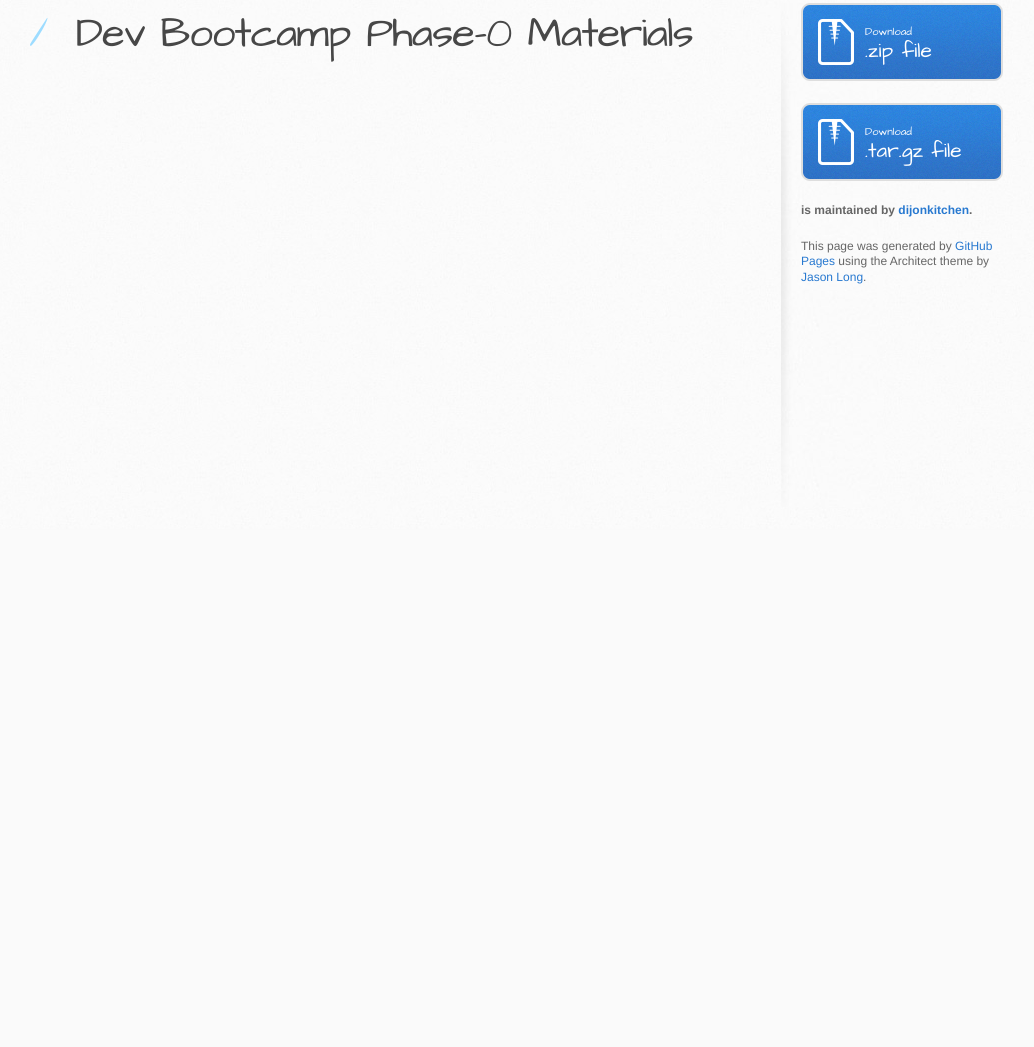
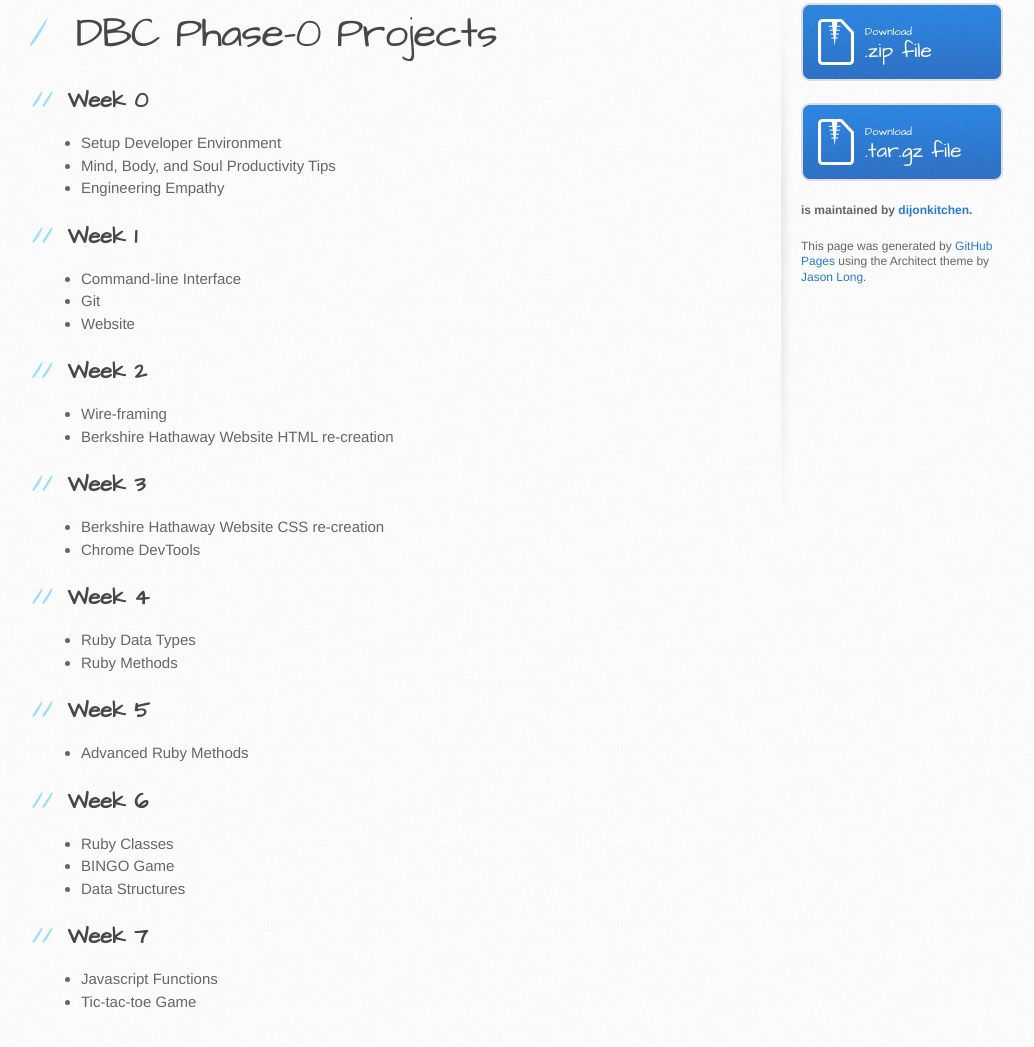
Before and after one commit to dijonkitchen/phase-0, a plain HTML site: page index.html in a window 1280 px wide. Shown: the part 335-1382 px from the top of the page, without its empty margins (109-1143 px from the left). Before the commit the page ends 864 px from the top, so only its background shows below. Drawn offline with Linux system fonts and the light colour scheme.

```diff
--- a/index.html
+++ b/index.html
@@ -13,13 +13,13 @@
     <script src="//html5shiv.googlecode.com/svn/trunk/html5.js"></script>
     <![endif]-->
 
-    <title>Dev Bootcamp Phase 0 by dijonkitchen</title>
+    <title>Dev Bootcamp Projects by dijonkitchen</title>
   </head>
 
   <body>
     <header>
       <div class="inner">
-        <h1>Dev Bootcamp Phase 0</h1>
+        <h1>Dev Bootcamp Projects</h1>
         <h2>Learning how to make beautiful and meaningful things</h2>
         <a href="https://github.com/dijonkitchen/phase-0" class="button"><small>View project on</small> GitHub</a>
       </div>
@@ -29,7 +29,73 @@
       <div class="inner clearfix">
         <section id="main-content">
           <h1>
-<a id="dev-bootcamp-phase-0-materials" class="anchor" href="#dev-bootcamp-phase-0-materials" aria-hidden="true"><span class="octicon octicon-link"></span></a>Dev Bootcamp Phase-0 Materials</h1>
+<a id="dbc-phase-0-projects" class="anchor" href="#dbc-phase-0-projects" aria-hidden="true"><span class="octicon octicon-link"></span></a>DBC Phase-0 Projects</h1>
+
+<h2>
+<a id="week-0" class="anchor" href="#week-0" aria-hidden="true"><span class="octicon octicon-link"></span></a>Week 0</h2>
+
+<ul>
+<li>Setup Developer Environment</li>
+<li>Mind, Body, and Soul Productivity Tips</li>
+<li>Engineering Empathy</li>
+</ul>
+
+<h2>
+<a id="week-1" class="anchor" href="#week-1" aria-hidden="true"><span class="octicon octicon-link"></span></a>Week 1</h2>
+
+<ul>
+<li>Command-line Interface</li>
+<li>Git</li>
+<li>Website</li>
+</ul>
+
+<h2>
+<a id="week-2" class="anchor" href="#week-2" aria-hidden="true"><span class="octicon octicon-link"></span></a>Week 2</h2>
+
+<ul>
+<li>Wire-framing</li>
+<li>Berkshire Hathaway Website HTML re-creation</li>
+</ul>
+
+<h2>
+<a id="week-3" class="anchor" href="#week-3" aria-hidden="true"><span class="octicon octicon-link"></span></a>Week 3</h2>
+
+<ul>
+<li>Berkshire Hathaway Website CSS re-creation</li>
+<li>Chrome DevTools</li>
+</ul>
+
+<h2>
+<a id="week-4" class="anchor" href="#week-4" aria-hidden="true"><span class="octicon octicon-link"></span></a>Week 4</h2>
+
+<ul>
+<li>Ruby Data Types</li>
+<li>Ruby Methods</li>
+</ul>
+
+<h2>
+<a id="week-5" class="anchor" href="#week-5" aria-hidden="true"><span class="octicon octicon-link"></span></a>Week 5</h2>
+
+<ul>
+<li>Advanced Ruby Methods</li>
+</ul>
+
+<h2>
+<a id="week-6" class="anchor" href="#week-6" aria-hidden="true"><span class="octicon octicon-link"></span></a>Week 6</h2>
+
+<ul>
+<li>Ruby Classes</li>
+<li>BINGO Game</li>
+<li>Data Structures</li>
+</ul>
+
+<h2>
+<a id="week-7" class="anchor" href="#week-7" aria-hidden="true"><span class="octicon octicon-link"></span></a>Week 7</h2>
+
+<ul>
+<li>Javascript Functions</li>
+<li>Tic-tac-toe Game</li>
+</ul>
         </section>
 
         <aside id="sidebar">
--- a/params.json
+++ b/params.json
@@ -1 +1 @@
-{"name":"Dev Bootcamp Phase 0","tagline":"Learning how to make beautiful and meaningful things","body":"# Dev Bootcamp Phase-0 Materials\r\n","google":"UA-61566110-1","note":"Don't delete this file! It's used internally to help with page regeneration."}
+{"name":"Dev Bootcamp Projects","tagline":"Learning how to make beautiful and meaningful things","body":"# DBC Phase-0 Projects\r\n\r\n## Week 0\r\n\r\n* Setup Developer Environment\r\n* Mind, Body, and Soul Productivity Tips\r\n* Engineering Empathy\r\n\r\n## Week 1\r\n\r\n* Command-line Interface\r\n* Git\r\n* Website\r\n\r\n## Week 2\r\n\r\n* Wire-framing\r\n* Berkshire Hathaway Website HTML re-creation\r\n\r\n## Week 3\r\n\r\n* Berkshire Hathaway Website CSS re-creation\r\n* Chrome DevTools\r\n\r\n## Week 4\r\n\r\n* Ruby Data Types\r\n* Ruby Methods\r\n\r\n## Week 5\r\n\r\n* Advanced Ruby Methods\r\n\r\n## Week 6\r\n\r\n* Ruby Classes\r\n* BINGO Game\r\n* Data Structures\r\n\r\n## Week 7\r\n\r\n* Javascript Functions\r\n* Tic-tac-toe Game","google":"UA-61566110-1","note":"Don't delete this file! It's used internally to help with page regeneration."}
```
